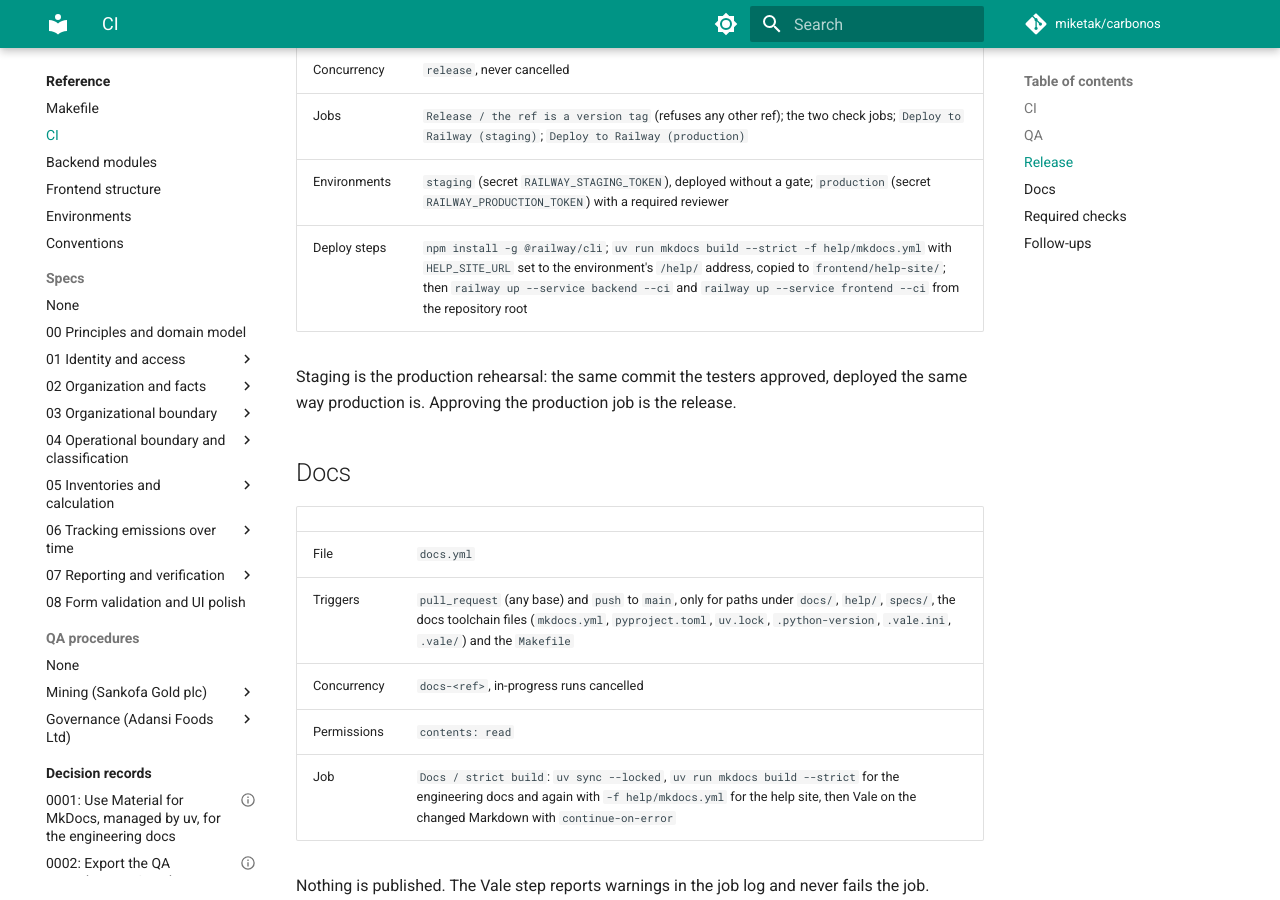
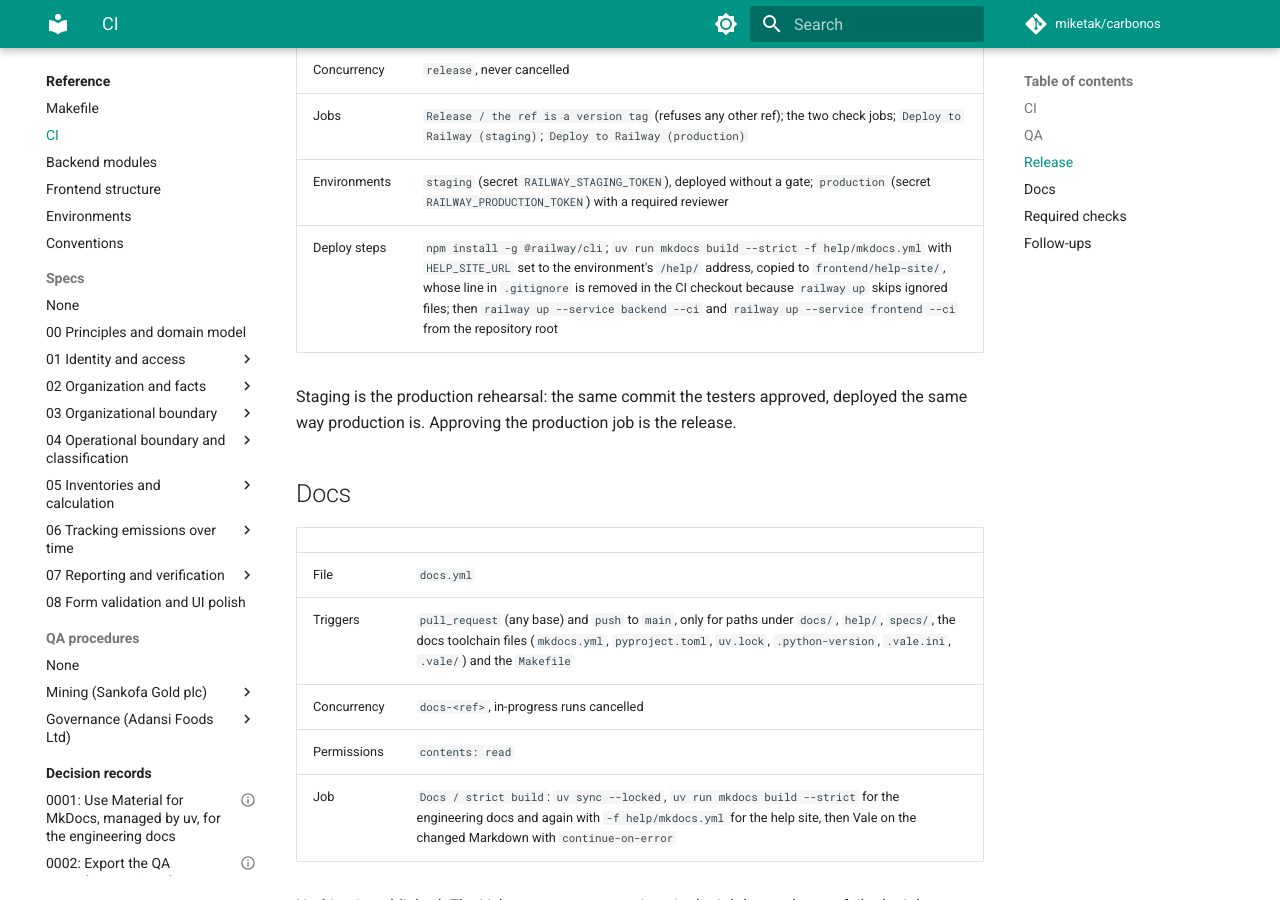
Before and after one commit to miketak/carbonos, an MkDocs documentation site: the page built from docs/reference/ci.md, in a window 1280 px wide and 900 px high, scrolled down 1760 px. Built offline with MkDocs 1.6.1 and Material for MkDocs 9.7.7, drawn with Linux system fonts in a browser that asks for light colours; comment, search, counter and statistics services are not loaded.

Commit message:
fix(deploy): let the help bundle reach the Railway upload (#112)
railway up honours .gitignore, and PR #110 listed frontend/help-site/
there so a local make help-bundle is never committed. The qa deploy of
v0.7.0-rc.1 therefore shipped an empty /help/ (403 on the index, 404 on
every page). Each deploy job now drops that one line in its throwaway
checkout after copying the build, and fails if the folder is still
ignored. The local image test in #110 built from the working tree and
could not see this.


Claude-Session: https://claude.ai/code/session_018qGTyPSBe9af124sKbhmN1

Co-authored-by: Claude Opus 5.5 <noreply@anthropic.com>

```diff
--- a/docs/reference/ci.md
+++ b/docs/reference/ci.md
@@ -69,7 +69,7 @@ be cancelled. The fix lands on `main` and is tagged `rc.2`.
 | Concurrency | `release`, never cancelled |
 | Jobs | `Release / the ref is a version tag` (refuses any other ref); the two check jobs; `Deploy to Railway (staging)`; `Deploy to Railway (production)` |
 | Environments | `staging` (secret `RAILWAY_STAGING_TOKEN`), deployed without a gate; `production` (secret `RAILWAY_PRODUCTION_TOKEN`) with a required reviewer |
-| Deploy steps | `npm install -g @railway/cli`; `uv run mkdocs build --strict -f help/mkdocs.yml` with `HELP_SITE_URL` set to the environment's `/help/` address, copied to `frontend/help-site/`; then `railway up --service backend --ci` and `railway up --service frontend --ci` from the repository root |
+| Deploy steps | `npm install -g @railway/cli`; `uv run mkdocs build --strict -f help/mkdocs.yml` with `HELP_SITE_URL` set to the environment's `/help/` address, copied to `frontend/help-site/`, whose line in `.gitignore` is removed in the CI checkout because `railway up` skips ignored files; then `railway up --service backend --ci` and `railway up --service frontend --ci` from the repository root |
 
 Staging is the production rehearsal: the same commit the testers approved,
 deployed the same way production is. Approving the production job is the
```
Also changed, not shown: 2 other files.
